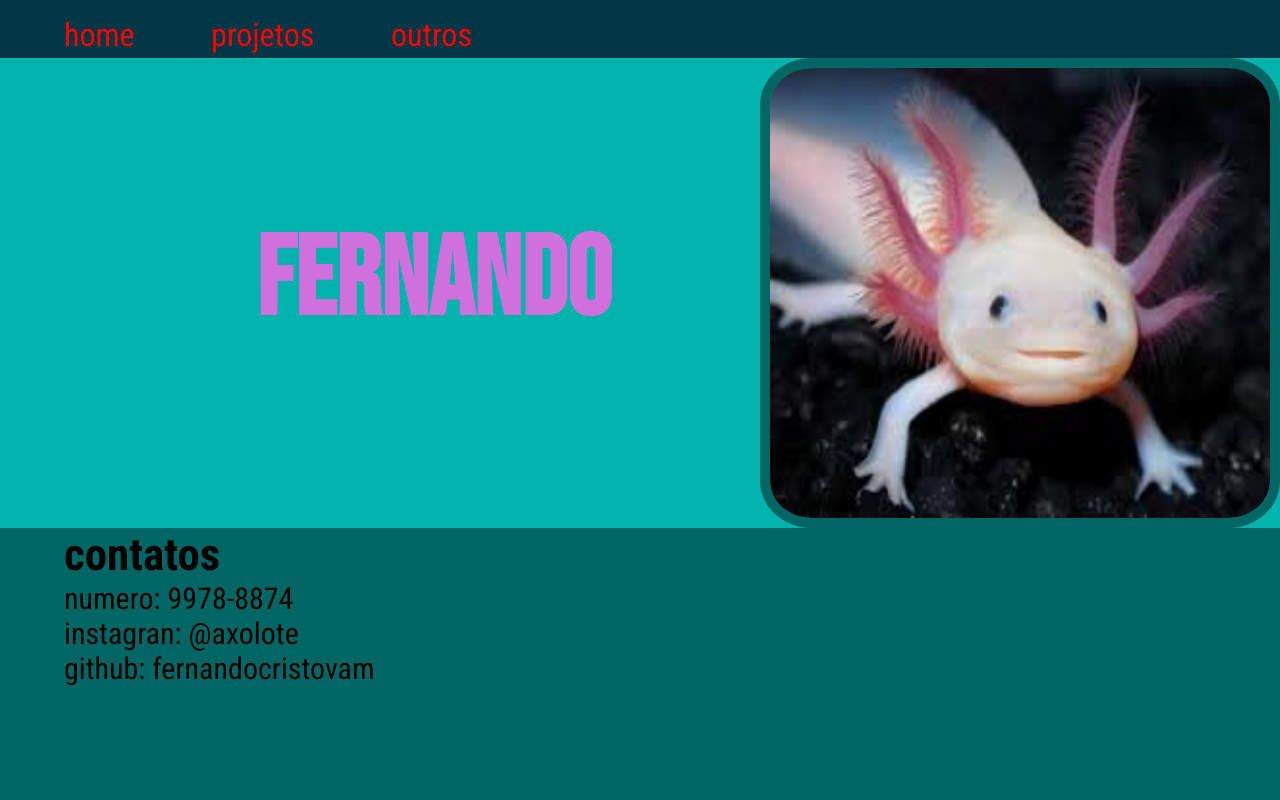
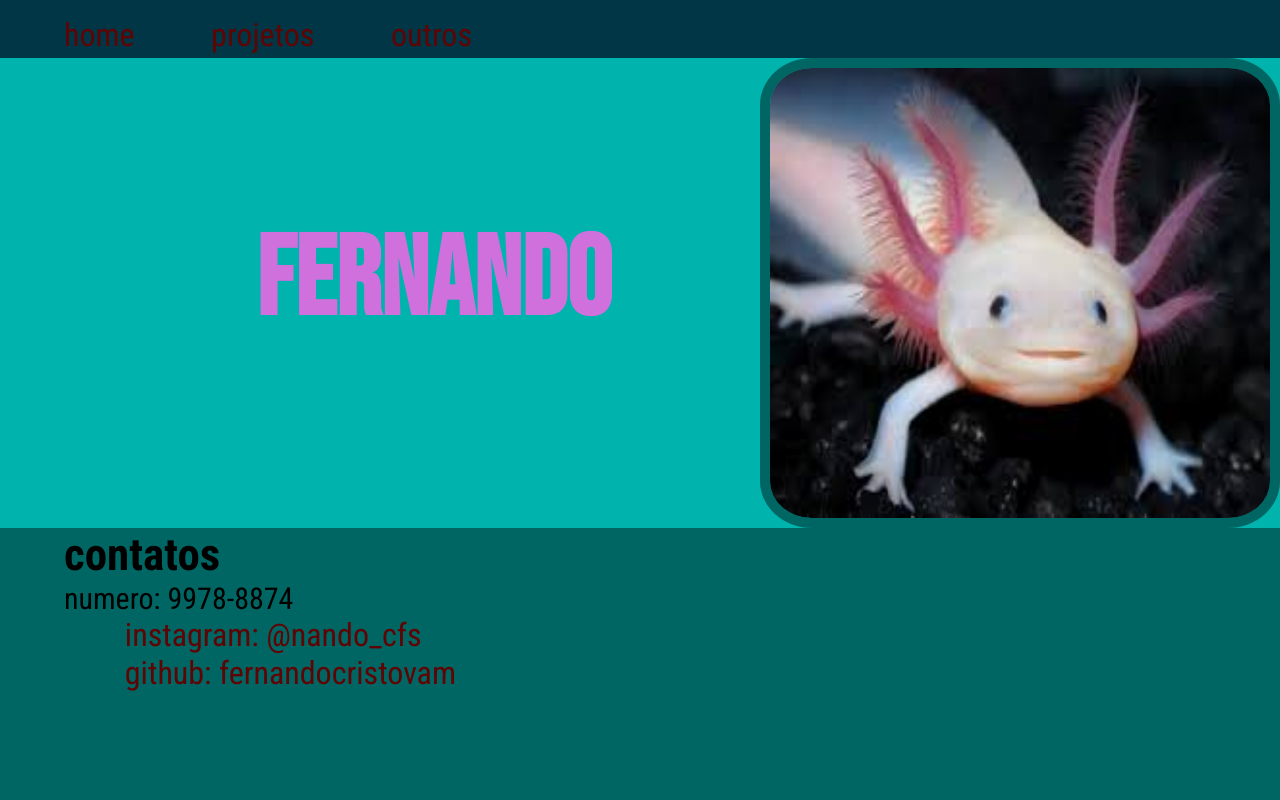
Before and after one commit to fernandocristovam/portifolio, a plain HTML site: page index.html in a window 1280 px wide. Shown: the top 800 px of the page. Drawn offline with Linux system fonts and the light colour scheme.

Commit message:
Hector - Contribuição com Links para portfólio e Animação

```diff
--- a/css/pagInicial.css
+++ b/css/pagInicial.css
@@ -10,8 +10,9 @@ body{
 }
 
 a{
-    color: red;
+    color: rgb(95, 4, 4);
     font-size: 2rem;
+    transition: all 0.3s;
     font-family: "Roboto Condensed", sans-serif;
     text-decoration: none;
     margin-left: 5%;
@@ -19,6 +20,8 @@ a{
 
 a:hover{
     text-decoration: solid underline #427ac4;
+    font-size: 2.5rem;
+    transition: all 1s;
 }
 
 nav{
--- a/index.html
+++ b/index.html
@@ -27,8 +27,8 @@
         <div class="contatos">
           <h2 class="table">contatos</h2>
           <p class="table">numero: 9978-8874</p>
-          <p class="table">instagran: @axolote</p>
-          <p class="table">github: fernandocristovam</p>
+          <p class="table"><a href="https://instagram.com/nando_cfs" target="_blank">instagram: @nando_cfs</p></a>
+          <p class="table"><a href="https://github.com/fernandocristovam" target="blank">github: fernandocristovam</a></p>
         </div>
 
         <div class="divsobremim">
```
